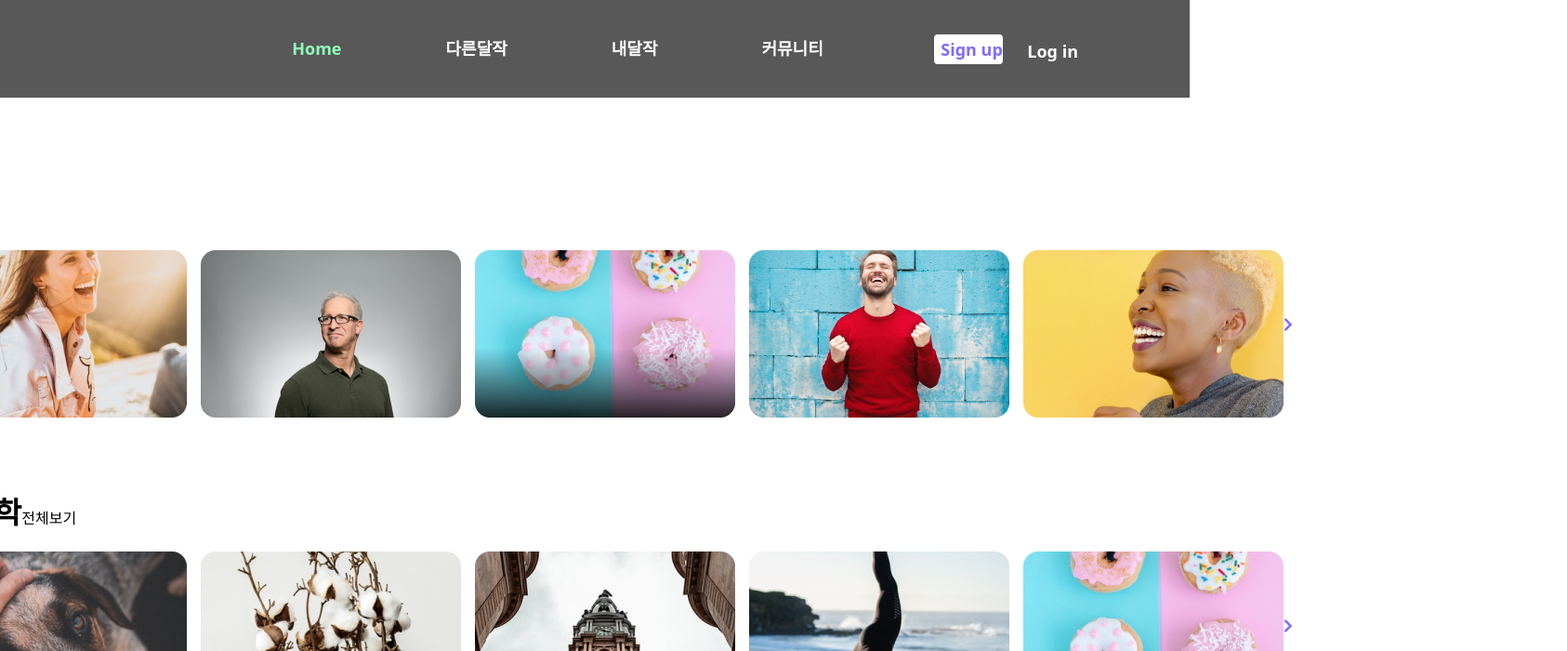
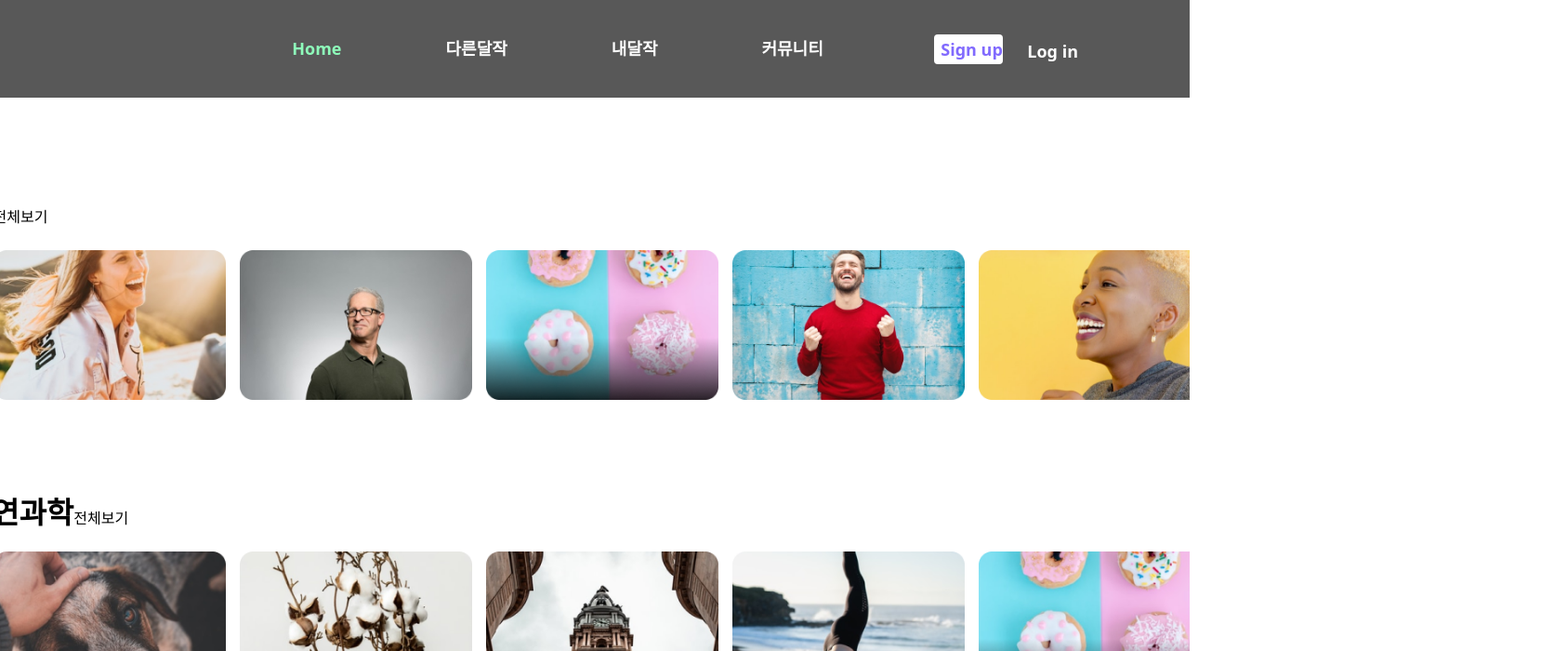
Before and after one commit to DALJAK-Project/DALJAK-FrontEnd, a React (Create React App) app: page / in a window 1280 px wide. Shown: the top 700 px of the page at 93% size, 1686 px wide, since content can reach past the window. Built offline with nearby package versions, Linux system fonts and the light colour scheme.

Commit message:
[Style]Component scroll remove

```diff
--- a/src/Daljak/Daljak.js
+++ b/src/Daljak/Daljak.js
@@ -5,9 +5,10 @@ import '../css/Home/header-bar.css';
 // import '../css/Home/header-cardbox.css';
 import '../css/Daljak/daljak_home.css';
 // import '../css/Home/font.css';
+import '../css/Daljak/all.css';
 
 import { FontAwesomeIcon } from "@fortawesome/react-fontawesome";
-import { faChevronRight } from "@fortawesome/free-solid-svg-icons";
+import { faChevronRight,faChevronCircleLeft,faChevronCircleRight } from "@fortawesome/free-solid-svg-icons";
 export default function Daljak() {
     const imgITList = [
         "Rectangle-a.png","Rectangle-b.png","Rectangle-c.png","Rectangle-d.png","Rectangle-e.png"
@@ -55,9 +56,11 @@ function Daljak_Center({title,images,boxName,moreDisplay}) {
             </div>
 
             <div className="daljak__box--cardlist">
+                <FontAwesomeIcon icon={faChevronCircleLeft} style={{color: '#816afe'}} />
                 {/* 카드 */}
                 {cards}
-                <FontAwesomeIcon icon={faChevronRight} style={{color: '#816afe'}} />
+                <FontAwesomeIcon icon={faChevronCircleRight} style={{color: '#816afe'}} />
+
                 {/* <span style={{color: '#816afe'}}><MdPlayCircle size="40"/></span> */}
                 {/* <span style={{color: '#816afe'}}><i className="fas fa-play-circle fa-3x"></i>
                 </span> */}
@@ -100,9 +103,9 @@ function DaljakToday({images}) {
                     </div>
                        {component}
 
-                    <div className=" daljak__deco--bottom ">
+                    {/* <div className=" daljak__deco--bottom ">
                         <img src=" ../img/deco-b.png " alt=" " />
-                    </div>
+                    </div> */}
                 </div>
 
             </div>
--- /dev/null
+++ b/src/css/Daljak/all.css
@@ -0,0 +1,3 @@
+.daljak__box {
+
+}
--- a/src/css/Daljak/daljak_home.css
+++ b/src/css/Daljak/daljak_home.css
@@ -11,12 +11,18 @@
     position: absolute;
     top: 204.98px;
     width: 100%;
+    left: 0;
+    right: 0;
 }
-
+.daljak__center {
+    max-width: 100vw;
+    overflow: hidden;
+}
 .daljak__box--it {
     display: flex;
     flex-direction: column;
     justify-content: center;
+
 }
 
 .daljak__box--cardlist {
@@ -30,11 +36,14 @@
 
 .daljak__box--cardlist--card {
     margin-top: 20px;
-    width: 280px;
+    width: 250px;
     height: 180px;
     border-radius: 16px;
+
 }
-
+.daljak__box--cardlist--card img {
+    width: 250px;
+}
 .fa-play-circle {
     position: relative;
     right: 17px;
@@ -111,11 +120,11 @@
 }
 
 .daljak__category--box--today {
-    width: 100%;
     margin-top: 80px;
     display: flex;
     position: relative;
     left: 17%;
+    width: fit-content;
 }
 
 .daljak__box--cardlist--card--today {
@@ -179,11 +188,12 @@
         padding-bottom: 20 px;
     }
     .daljak__category--box--today {
-        width: 100%;
         margin-top: 80 px;
         display: flex;
         position: relative;
         left: 7%;
+    width: fit-content;
+
     }
     .daljak__deco--bottom {
         display: inline-block;
```
